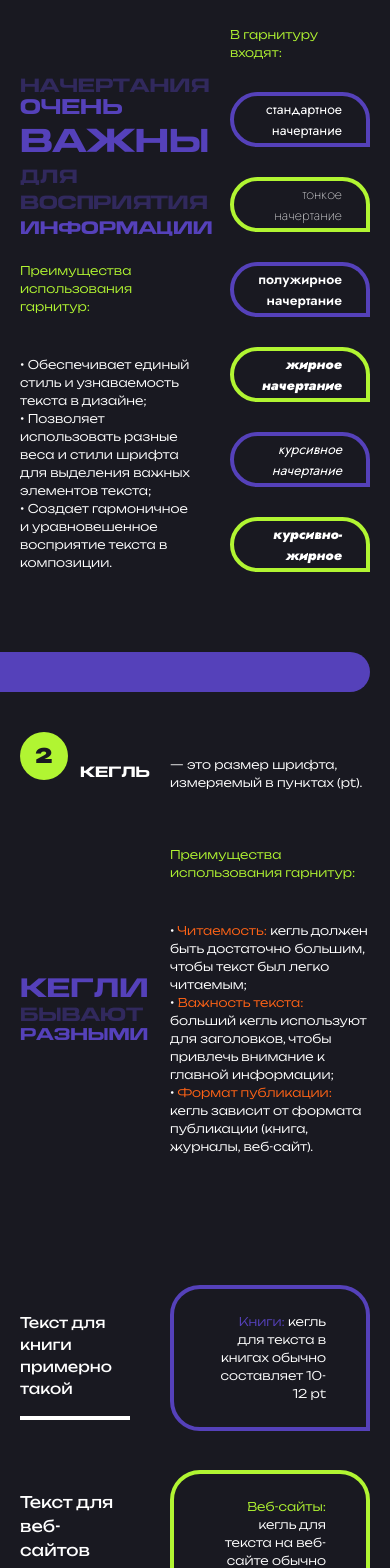
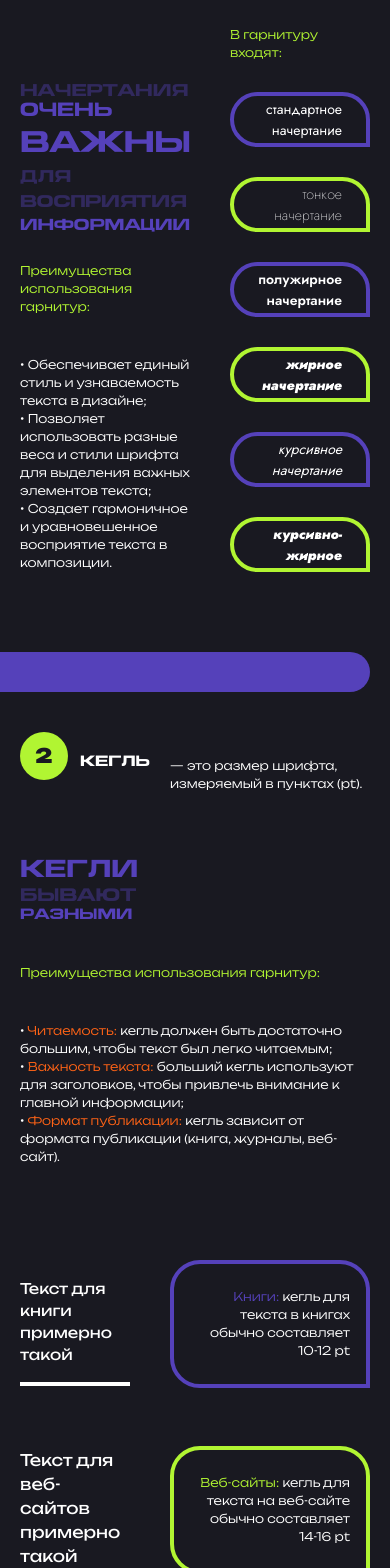
Before and after one commit to hikkanmn/design-course, a Vue app: page /typography in a window 390 px wide. Shown: the part 1000-2568 px from the top of the page. Built offline with nearby package versions, Linux system fonts and the light colour scheme.

Commit message:
correct adapt for typography

```diff
--- a/src/components/typography/ClassificationBlock.vue
+++ b/src/components/typography/ClassificationBlock.vue
@@ -5,7 +5,7 @@
     class="mr-[135px] lg:mr-[100px] md:mr-[50px] sm:mr-[20px] bg-customPurple rounded-r-[100px] h-[40px]"
   ></div>
   <div
-    class="grid grid-cols-12 grid-rows-2 gap-y-[30px] gap-x-[10px] px-[135px] lg:px-[100px] md:px-[50px] sm:px-[20px] mb-20 mt-10"
+    class="grid grid-cols-12 grid-rows-2 gap-y-[30px] gap-x-[10px] px-[135px] lg:px-[100px] md:px-[50px] sm:px-[20px] mb-20 xs:mb-0 mt-10"
   >
     <div
       class="col-start col-end-2 row-start-1 row-end-2 group aspect-square hover:bg-customOrange bg-customLime rounded-[60px] px-12 md:px-8 xs:px-6 py-2 flex items-center justify-center"
@@ -30,10 +30,10 @@
   </div>
 
   <div
-    class="grid grid-cols-12 grid-rows-12 lg:grid-rows-7 gap-y-[30px] gap-x-[10px] px-[135px] lg:px-[100px] md:px-[50px] sm:px-[20px] mb-40"
+    class="grid grid-cols-12 grid-rows-12 lg:grid-rows-7 gap-y-[30px] gap-x-[10px] px-[135px] lg:px-[100px] md:px-[50px] sm:px-[20px] mb-40 xs:mb-20"
   >
     <h3
-      class="text-customLime col-start-1 col-end-8 row-start-1 row-end-2 font-myUnbounded font-light text-[22px] lg:text-[18px] sm:text-[14px] xs:text-[12px] self-center"
+      class="text-customLime xs:self-end col-start-1 col-end-8 row-start-1 row-end-2 font-myUnbounded font-light text-[22px] lg:text-[18px] sm:text-[14px] xs:text-[12px] self-center"
     >
       Типы шрифтов:
     </h3>
--- a/src/components/typography/SizeBlock.vue
+++ b/src/components/typography/SizeBlock.vue
@@ -6,7 +6,7 @@
   ></div>
 
   <div
-    class="grid grid-cols-12 grid-rows-4 gap-y-[30px] gap-x-[10px] px-[135px] lg:px-[100px] md:px-[50px] sm:px-[20px] mt-10 mb-20"
+    class="grid grid-cols-12 grid-rows-4 gap-y-[30px] gap-x-[10px] px-[135px] lg:px-[100px] md:px-[50px] sm:px-[20px] mt-10 mb-20 xs:mb-10"
   >
     <div
       class="col-start col-end-2 row-start-1 row-end-2 group aspect-square hover:bg-customOrange bg-customLime rounded-[60px] px-12 md:px-8 xs:px-6 py-2 flex items-center justify-center"
@@ -17,7 +17,7 @@
       >
     </div>
     <h2
-      class="col-start-3 col-end-6 row-start-1 row-end-2 self-center font-myMedium text-white text-[52px] lg:text-[40px] md:text-[30px] sm:text-[20px] xs:text-[14px]"
+      class="col-start-3 col-end-6 row-start-1 row-end-2 xs:self-start xs:pt-5 self-center font-myMedium text-white text-[52px] lg:text-[40px] md:text-[30px] sm:text-[20px] xs:text-[14px]"
     >
       кегль
     </h2>
@@ -27,21 +27,21 @@
       — это размер шрифта, измеряемый в пунктах (pt).
     </p>
     <p
-      class="col-start-1 col-end-5 row-start-2 row-end-4 font-myMedium outline-4 outline-customPurple flex flex-col self-end group"
+      class="col-start-1 col-end-5 row-start-2 row-end-4 xs:row-end-3 xs:self-center font-myMedium outline-4 outline-customPurple flex flex-col self-end group"
     >
       <span
-        class="text-[74px] lg:text-[60px] md:text-[45px] sm:text-[32px] xs:text-[25px] leading-6 text-customPurple group-hover:text-customPurple_o66"
+        class="text-[74px] lg:text-[60px] md:text-[45px] sm:text-[32px] xs:text-[23px] leading-6 text-customPurple group-hover:text-customPurple_o66"
         >кегли</span
       ><span
-        class="text-[55px] lg:text-[45px] md:text-[34px] sm:text-[24px] xs:text-[18px] text-customPurple_o66 group-hover:text-customPurple"
+        class="text-[55px] lg:text-[45px] md:text-[34px] sm:text-[24px] xs:text-[17px] text-customPurple_o66 group-hover:text-customPurple"
         >бывают</span
       ><span
-        class="text-[47px] lg:text-[38px] md:text-[28px] sm:text-[20px] xs:text-[16px] leading-3 text-customPurple group-hover:text-customPurple_o66"
+        class="text-[47px] lg:text-[38px] md:text-[28px] sm:text-[20px] xs:text-[14px] leading-3 text-customPurple group-hover:text-customPurple_o66"
         >разными</span
       >
     </p>
     <div
-      class="col-start-6 col-end-13 row-start-2 row-end-5 font-myUnbounded font-light text-white text-[22px] lg:text-[18px] sm:text-[14px] xs:text-[12px] self-center"
+      class="col-start-6 col-end-13 row-start-2 row-end-5 xs:col-start-1 xs:row-start-3 font-myUnbounded font-light text-white text-[22px] lg:text-[18px] sm:text-[14px] xs:text-[12px] self-center"
     >
       <h3 class="text-customLime mb-10">Преимущества использования гарнитур:</h3>
       <p>
@@ -70,7 +70,7 @@
       </p>
     </div>
     <div
-      class="col-start-6 col-end-13 row-start-1 row-end-2 lg:row-end-3 border-4 hover:bg-customPurple hover:bg-opacity-20 border-customPurple rounded-l-[60px] lg:rounded-l-[40px] md:rounded-l-[40px] sm:rounded-l-[30px] rounded-tr-[60px] lg:rounded-tr-[40px] md:rounded-tr-[40px] sm:rounded-tr-[30px] px-10 py-6 flex items-center text-end lg:self-center"
+      class="col-start-6 col-end-13 row-start-1 row-end-2 lg:row-end-3 border-4 hover:bg-customPurple hover:bg-opacity-20 border-customPurple rounded-l-[60px] lg:rounded-l-[40px] md:rounded-l-[40px] sm:rounded-l-[30px] rounded-tr-[60px] lg:rounded-tr-[40px] md:rounded-tr-[40px] sm:rounded-tr-[30px] px-10 xs:px-4 py-6 flex items-center text-end lg:self-center"
     >
       <p
         class="text-white text-[22px] lg:text-[18px] sm:text-[14px] xs:text-[12px] font-myUnbounded font-light"
@@ -88,7 +88,7 @@
       </p>
     </div>
     <div
-      class="col-start-6 col-end-13 row-start-3 row-end-4 lg:row-end-5 border-4 hover:bg-customLime hover:bg-opacity-20 border-customLime rounded-l-[60px] lg:rounded-l-[40px] md:rounded-l-[40px] sm:rounded-l-[30px] rounded-tr-[60px] lg:rounded-tr-[40px] md:rounded-tr-[40px] sm:rounded-tr-[30px] px-10 py-6 flex items-center text-end lg:self-center"
+      class="col-start-6 col-end-13 row-start-3 row-end-4 lg:row-end-5 border-4 hover:bg-customLime hover:bg-opacity-20 border-customLime rounded-l-[60px] lg:rounded-l-[40px] md:rounded-l-[40px] sm:rounded-l-[30px] rounded-tr-[60px] lg:rounded-tr-[40px] md:rounded-tr-[40px] sm:rounded-tr-[30px] px-10 xs:px-4 py-6 flex items-center text-end lg:self-center"
     >
       <p
         class="text-white text-[22px] lg:text-[18px] sm:text-[14px] xs:text-[12px] font-myUnbounded font-light"
@@ -106,7 +106,7 @@
       </p>
     </div>
     <div
-      class="col-start-6 col-end-13 row-start-5 row-end-6 lg:row-end-7 border-4 hover:bg-customPurple hover:bg-opacity-20 border-customPurple rounded-l-[60px] lg:rounded-l-[40px] md:rounded-l-[40px] sm:rounded-l-[30px] rounded-tr-[60px] lg:rounded-tr-[40px] md:rounded-tr-[40px] sm:rounded-tr-[30px] px-10 py-6 flex items-center text-end lg:self-center"
+      class="col-start-6 col-end-13 row-start-5 row-end-6 lg:row-end-7 border-4 hover:bg-customPurple hover:bg-opacity-20 border-customPurple rounded-l-[60px] lg:rounded-l-[40px] md:rounded-l-[40px] sm:rounded-l-[30px] rounded-tr-[60px] lg:rounded-tr-[40px] md:rounded-tr-[40px] sm:rounded-tr-[30px] px-10 xs:px-4 py-6 flex items-center text-end lg:self-center"
     >
       <p
         class="text-white text-[22px] lg:text-[18px] sm:text-[14px] xs:text-[12px] font-myUnbounded font-light"
--- a/src/components/typography/TypefaceBlock.vue
+++ b/src/components/typography/TypefaceBlock.vue
@@ -29,27 +29,27 @@
       class="group col-start-1 col-end-8 md:col-end-7 row-start-3 row-end-8 sm:row-end-7 font-myMedium flex flex-col justify-center"
     >
       <span
-        class="text-[64px] lg:text-[45px] md:text-[35px] sm:text-[22px] xs:text-[18px] leading-3 text-customPurple_o66 group-hover:text-customPurple"
+        class="text-[64px] lg:text-[45px] md:text-[35px] sm:text-[22px] xs:text-[16px] leading-3 text-customPurple_o66 group-hover:text-customPurple"
         >начертания</span
       >
       <span
-        class="text-[83px] lg:text-[60px] md:text-[50px] sm:text-[26px] xs:text-[20px] text-customPurple group-hover:text-customPurple_o66"
+        class="text-[83px] lg:text-[60px] md:text-[50px] sm:text-[26px] xs:text-[18px] text-customPurple group-hover:text-customPurple_o66"
         >очень</span
       >
       <span
-        class="text-[105px] lg:text-[80px] md:text-[60px] sm:text-[38px] xs:text-[31px] leading-10 text-customPurple group-hover:text-customPurple_o66"
+        class="text-[105px] lg:text-[80px] md:text-[60px] sm:text-[38px] xs:text-[28px] leading-10 text-customPurple group-hover:text-customPurple_o66"
         >важны</span
       >
       <span
-        class="text-[64px] lg:text-[45px] md:text-[35px] sm:text-[22px] xs:text-[18px] leading-relaxed text-customPurple_o66 group-hover:text-customPurple"
+        class="text-[64px] lg:text-[45px] md:text-[35px] sm:text-[22px] xs:text-[16px] leading-relaxed text-customPurple_o66 group-hover:text-customPurple"
         >для</span
       >
       <span
-        class="text-[64px] lg:text-[45px] md:text-[35px] sm:text-[22px] xs:text-[18px] leading-6 text-customPurple_o66 group-hover:text-customPurple"
+        class="text-[64px] lg:text-[45px] md:text-[35px] sm:text-[22px] xs:text-[16px] leading-6 text-customPurple_o66 group-hover:text-customPurple"
         >восприятия</span
       >
       <span
-        class="text-[60px] lg:text-[40px] md:text-[32px] sm:text-[20px] xs:text-[17px] text-customPurple group-hover:text-customPurple_o66"
+        class="text-[60px] lg:text-[40px] md:text-[32px] sm:text-[20px] xs:text-[15px] text-customPurple group-hover:text-customPurple_o66"
         >информации</span
       >
     </p>
```
Also changed, not shown: src/components/typography/CombinationBlock.vue (+4 -4 lines).
